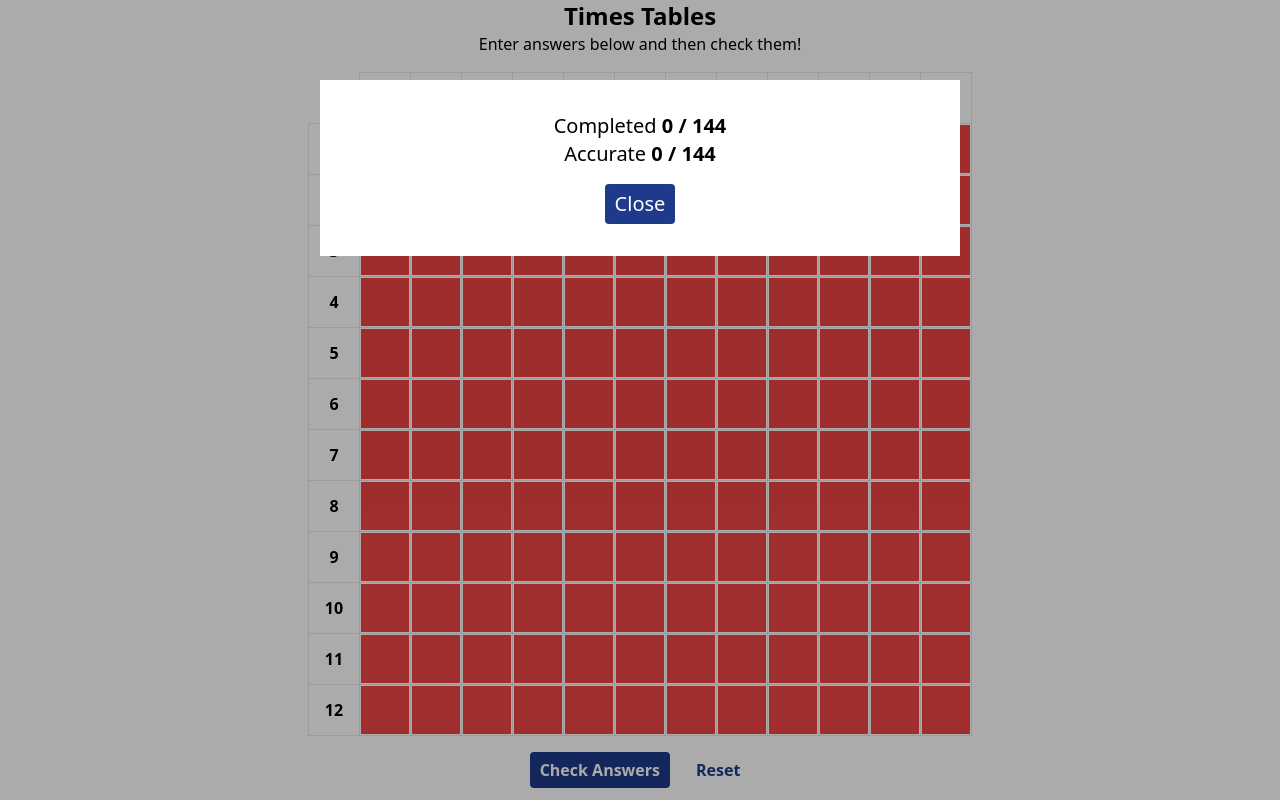
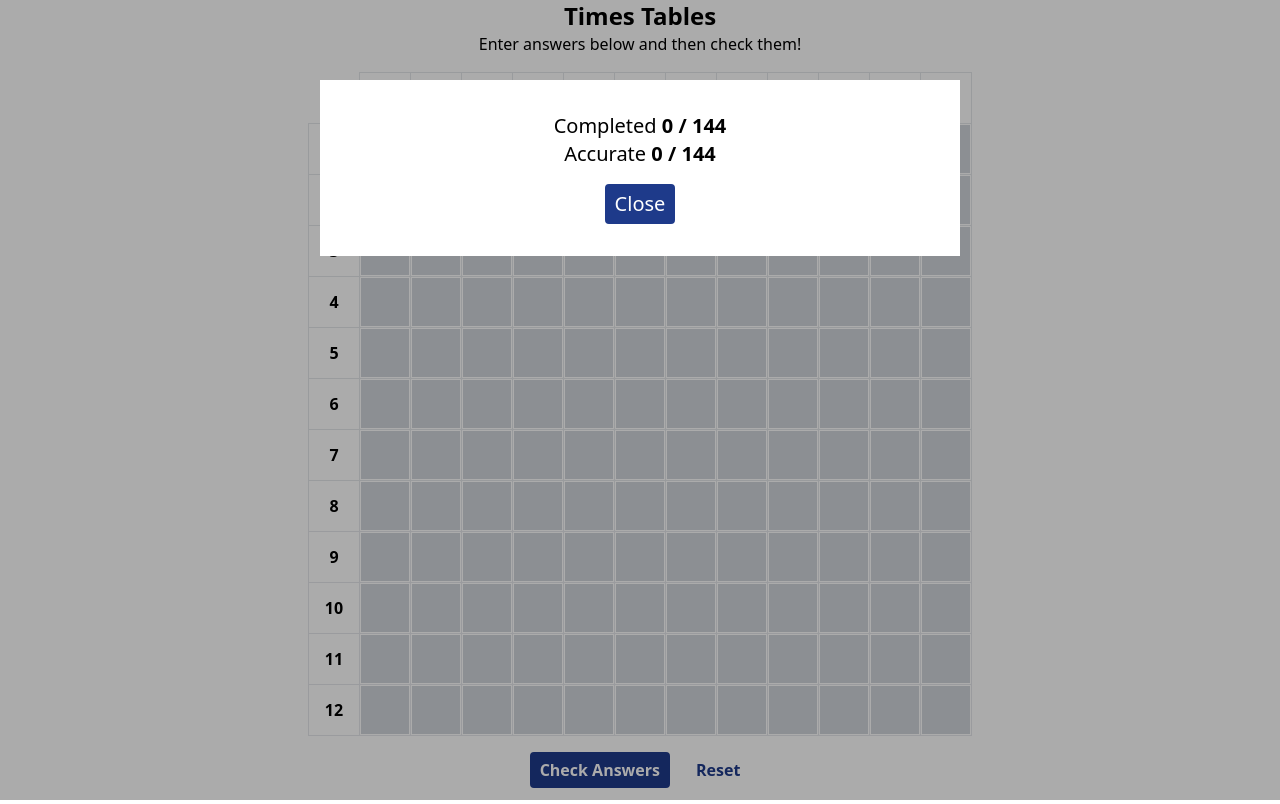
Before and after one commit to josiahdahl/old-timey-tables, a React (Vite) app: page / in a window 1280 px wide. Both pictures are taken after typing "Sample", "Sample", "Sample", "Sample", "Sample", "Sample" into the empty fields and a click on the button "Check Answers". Built offline with nearby package versions, Linux system fonts and the light colour scheme.

Commit message:
feat: unanswered questions are grey
Closes #2

```diff
--- a/src/components/InputCell.tsx
+++ b/src/components/InputCell.tsx
@@ -16,6 +16,7 @@ const numberOnlyRegex = /[^\d]/g;
 export function InputCell(props: InputCellProps) {
   const inputRef = useRef(null);
   const [value, setValue] = useState<string>("");
+
   function handleChange(ev: ChangeEvent<HTMLInputElement>) {
     const { value: valueAsString } = ev.currentTarget;
     const validatedValue = valueAsString.replace(numberOnlyRegex, "");
@@ -24,6 +25,7 @@ export function InputCell(props: InputCellProps) {
       props.cellValue.answer = Number(validatedValue);
     }
   }
+
   useEffect(() => {
     if (props.cellMode === "input") {
       setValue("");
@@ -31,13 +33,15 @@ export function InputCell(props: InputCellProps) {
   }, [props.cellMode]);
   const { x, y, answer, isCorrect } = props.cellValue;
   if (props.cellMode === "validated") {
+    const bg =
+      typeof answer === "undefined"
+        ? "bg-gray-300"
+        : isCorrect
+        ? "bg-green-500"
+        : "bg-red-500";
     return (
       <CellContent>
-        <div
-          className={`w-full h-full flex justify-center items-center ${
-            isCorrect ? "bg-green-500" : "bg-red-500"
-          }`}
-        >
+        <div className={`w-full h-full flex justify-center items-center ${bg}`}>
           {answer}
         </div>
       </CellContent>
```
